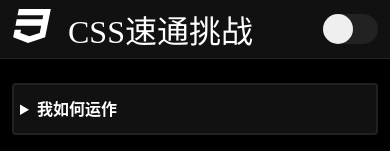
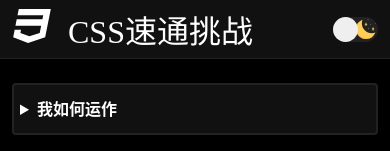
Before and after one commit to carmineDYJ/css-speedrun, a Vue app: page / in a window 390 px wide. Shown: the top 151 px of the page. Built offline with nearby package versions, Linux system fonts and the light colour scheme; a web font is replaced by a local one.

Commit message:
add sun and moon icon for color mode switch button

```diff
--- a/src/components/TopNav.vue
+++ b/src/components/TopNav.vue
@@ -29,7 +29,10 @@ const switchColorMode = () => {
         <h1>CSS速通挑战</h1>
       </div>
       <div class="switch-color-mode-button-wrapper">
-        <button class="switch-color-mode-button" :class="switchColorModeButtonPositionClass" @click="switchColorMode"></button>
+        <img class="sun-svg" src="../assets/icons/sun.svg" />
+        <img class="moon-svg" src="../assets/icons/moon.svg" />
+        <button class="switch-color-mode-button" :class="switchColorModeButtonPositionClass"
+          @click="switchColorMode"></button>
       </div>
     </div>
   </nav>
@@ -71,8 +74,22 @@ const switchColorMode = () => {
       height: 30px;
       border-radius: 30px;
       position: relative;
-
+      >.sun-svg {
+        position: absolute;
+        top: 50%;
+        left: 2px;
+        height: 20px;
+        transform: translateY(-50%);
+      }
+      >.moon-svg{
+        position: absolute;
+        top: 50%;
+        right: 2px;
+        height: 20px;
+        transform: translateY(-50%);
+      }
       >.switch-color-mode-button {
+        z-index: 1;
         position: absolute;
         left: 0;
         top: 0;
@@ -85,16 +102,17 @@ const switchColorMode = () => {
         &:hover {
           outline: 3px solid #5e8df0;
         }
+
         &.left {
           left: 0;
         }
+
         &.right {
           left: 25px;
         }
       }
     }
   }
-
 }
 
 @media (max-width: 700px) {
@@ -113,6 +131,23 @@ const switchColorMode = () => {
           font-size: 32px;
         }
       }
+
+      >.switch-color-mode-button-wrapper {
+        width: 45px;
+        height: 25px;
+        border-radius: 25px;
+
+
+        >.switch-color-mode-button {
+          position: absolute;
+          width: 25px;
+          height: 25px;
+          border-radius: 25px;
+          &.right {
+            left: 20px;
+          }
+        }
+      }
     }
   }
 }
--- a/src/style.scss
+++ b/src/style.scss
@@ -7,4 +7,7 @@
 
 .light-color-mode {
   filter: invert(1) hue-rotate(.5turn);
+  .switch-color-mode-button-wrapper {
+    filter: invert(1) hue-rotate(.5turn);
+  }
 }
```
Also changed, not shown: src/assets/icons/moon.svg (added), src/assets/icons/sun.svg (added).
